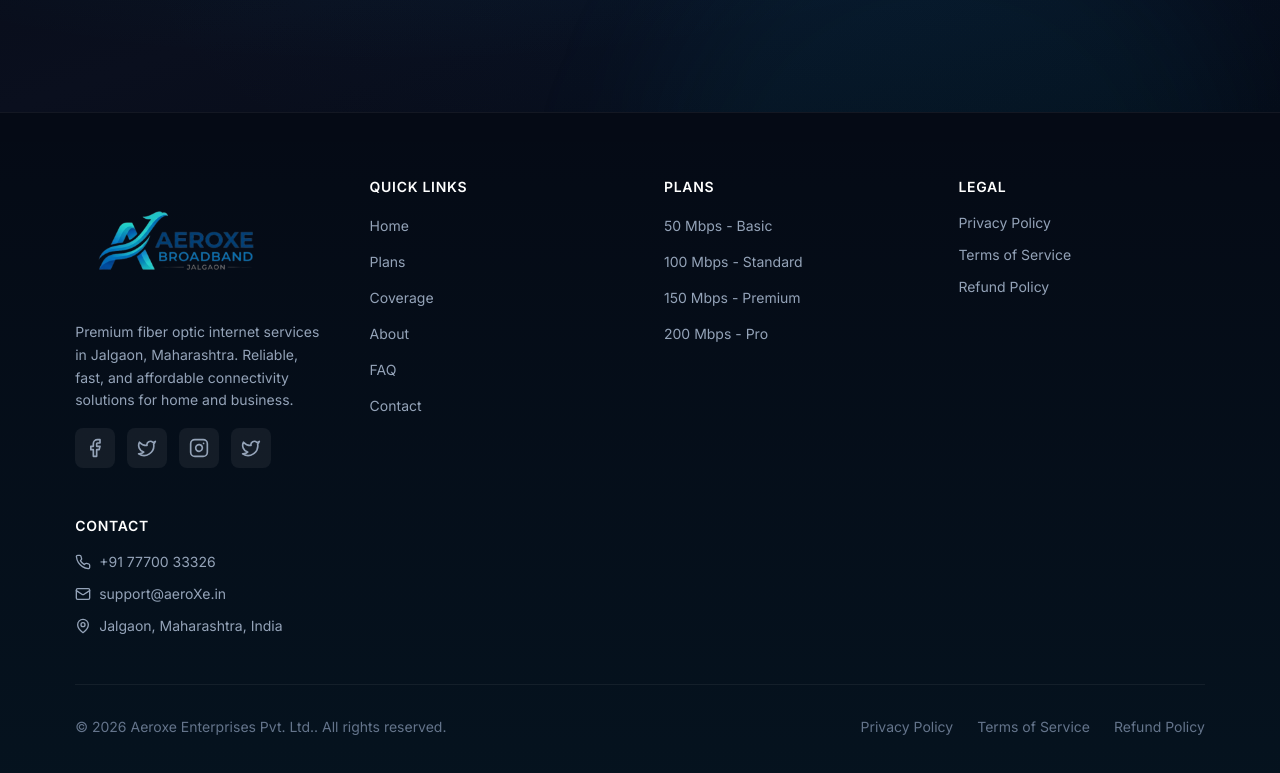
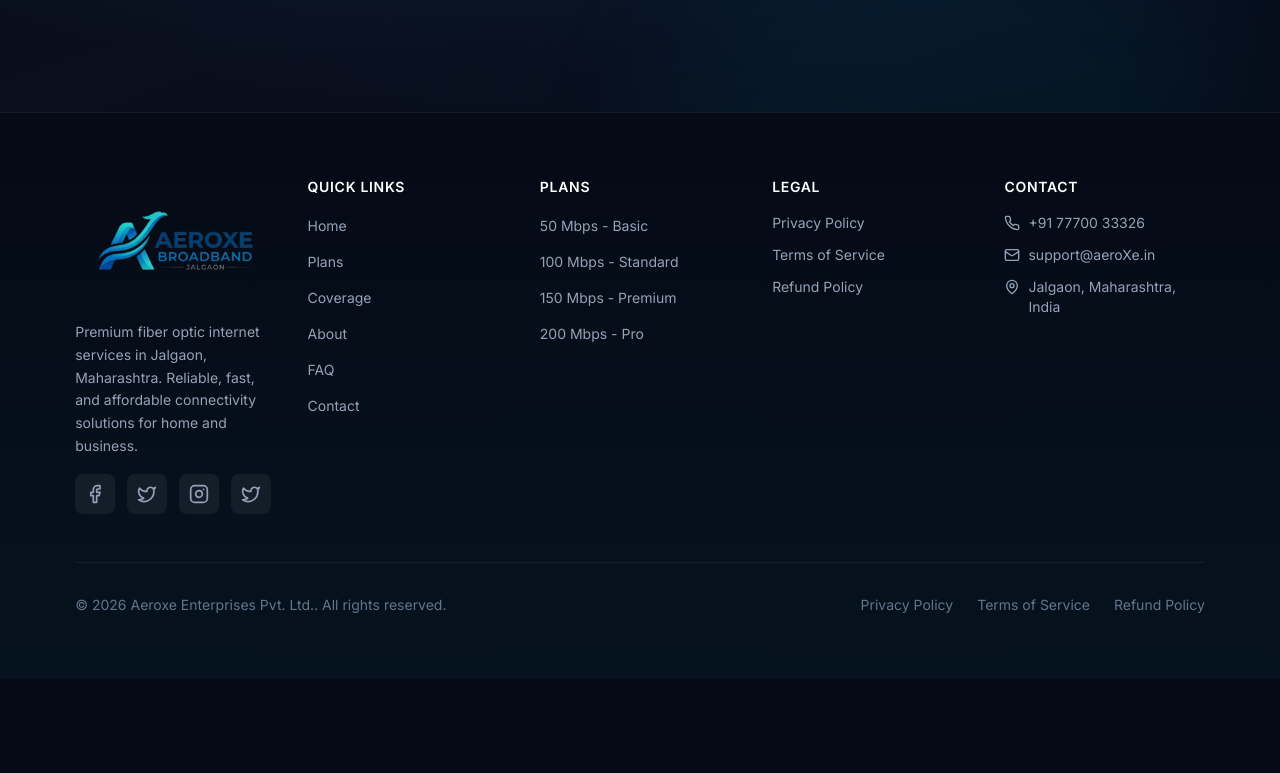
Before and after one commit to rayanmaya189-glitch/broadband, a React (Vite) app: page / in a window 1280 px wide. Shown: the part 5880-6653 px from the top of the page. After the commit the page ends 6559 px from the top, so only its background shows below. Built offline with nearby package versions, Linux system fonts and the light colour scheme; no server answers.

Commit message:
make footer single row (5 columns) on desktop

```diff
--- a/src/components/layout/Footer.tsx
+++ b/src/components/layout/Footer.tsx
@@ -16,7 +16,7 @@ export default function Footer() {
       <div className="absolute inset-0 bg-gradient-to-b from-transparent via-primary-500/3 to-accent-500/5 pointer-events-none" />
 
       <div className="relative max-w-[92%] 2xl:max-w-[90rem] mx-auto px-4 sm:px-6 py-12 lg:py-16">
-        <div className="grid grid-cols-1 md:grid-cols-2 lg:grid-cols-4 gap-8 lg:gap-12">
+        <div className="grid grid-cols-2 md:grid-cols-3 lg:grid-cols-5 gap-8">
           <div className="space-y-4">
             <div>
               <img src="/logo.png" alt={SITE_CONFIG.company.name} className="h-32 w-auto" />
```
